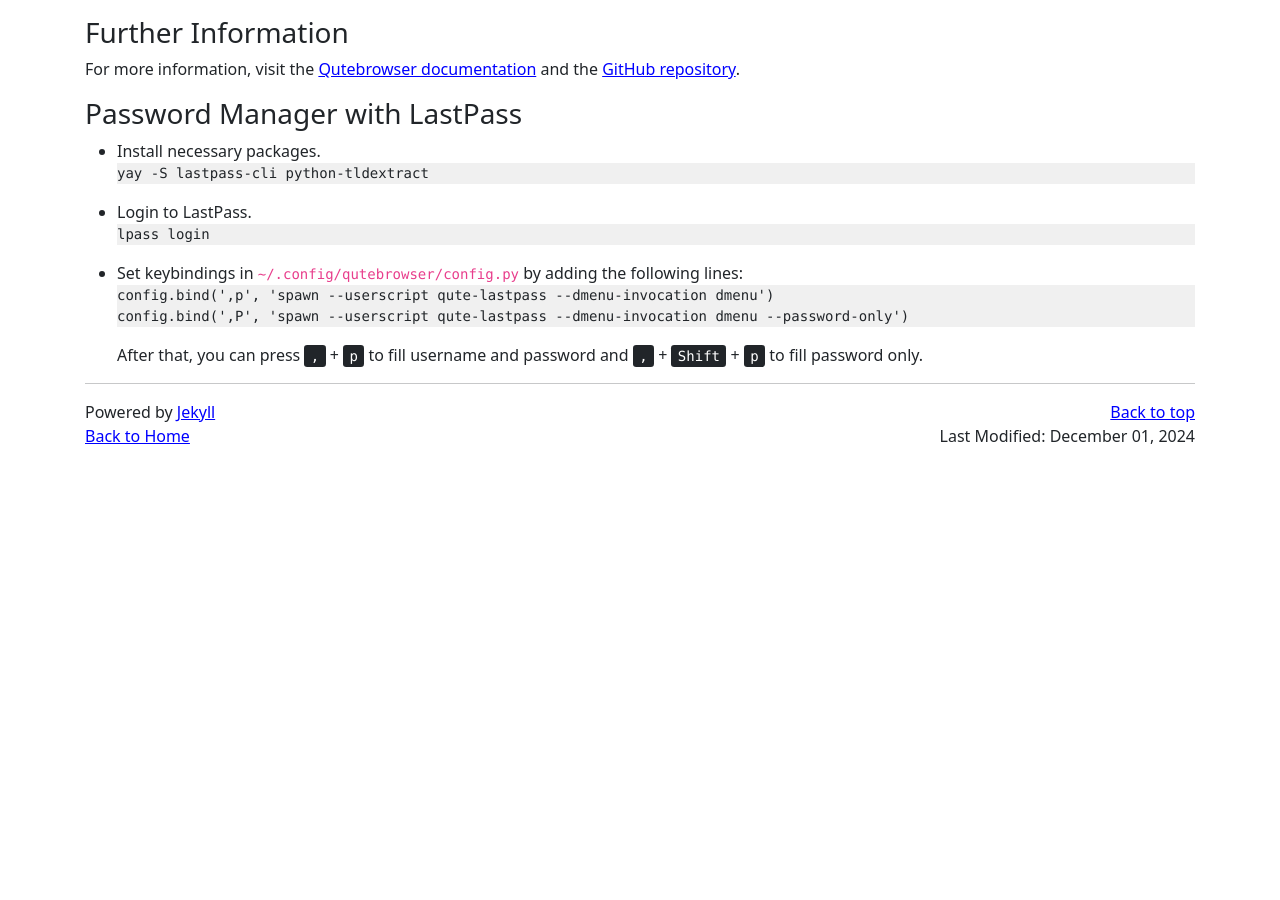
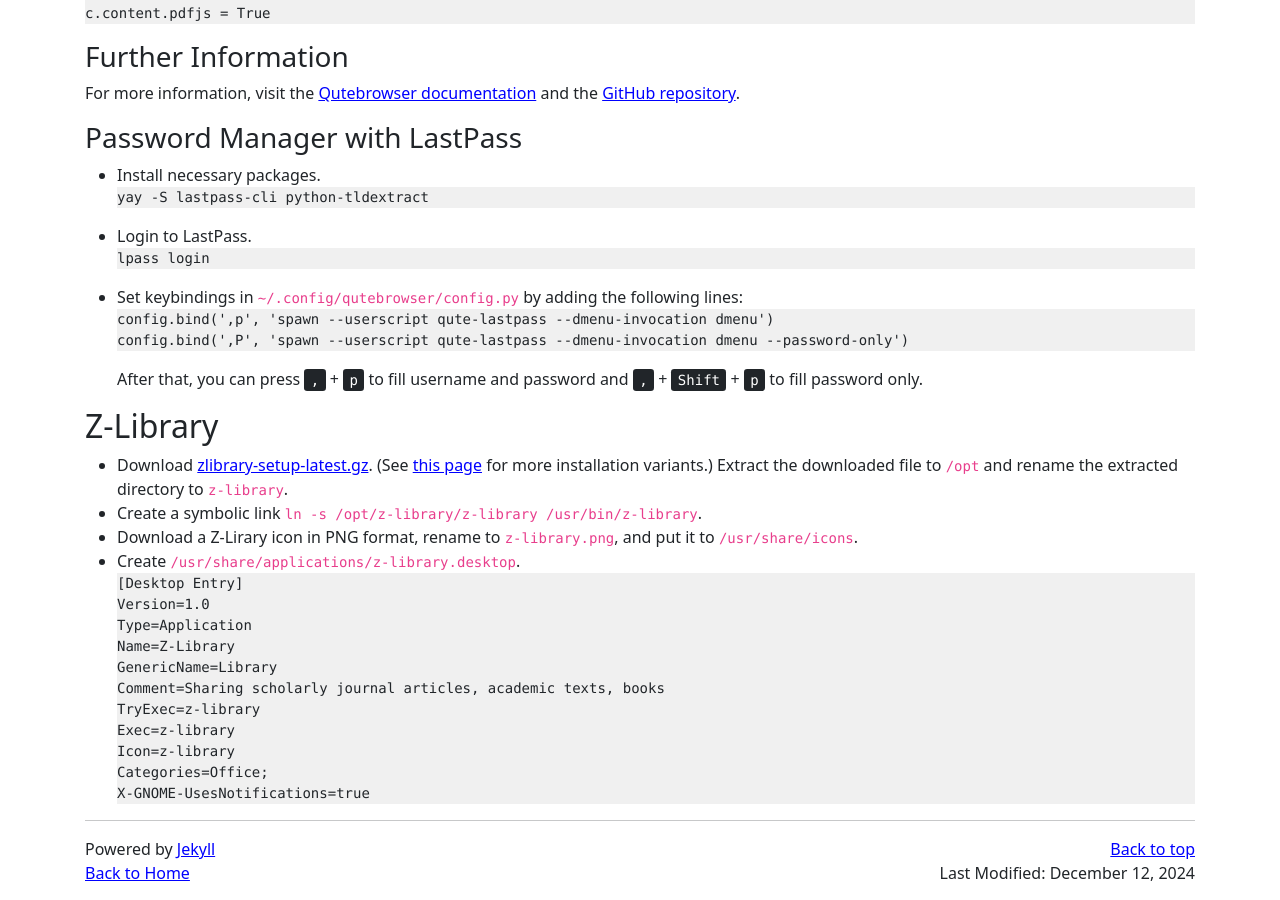
Before and after one commit to hoanganhduc/hoanganhduc.github.io, a Jekyll site: the page built from _posts/2018-05-26-some-notes-on-installing-and-using-arch-linux.md, in a window 1280 px wide and 900 px high, scrolled down 72893 px. Built offline with Jekyll 4.4.1, drawn with Linux system fonts in a browser that asks for light colours; nearby versions of some CDN libraries; a style sheet for code colours, icons or effects is not loaded; before the commit the page ends 73356 px from its top, so only the background shows below that; some of the changed text lies outside the part shown.

Commit message:
Updated @ 2024-12-13  14:50:28 ICT

````diff
--- a/_posts/2018-05-26-some-notes-on-installing-and-using-arch-linux.md
+++ b/_posts/2018-05-26-some-notes-on-installing-and-using-arch-linux.md
@@ -5,7 +5,7 @@ author: Duc A. Hoang
 categories:
   - linux
 <!--comment: true-->
-last_modified_at: 2024-12-01
+last_modified_at: 2024-12-12
 description: This post contains some notes of Duc A. Hoang on installing and using Arch Linux
 keywords: arch linux, installation, Duc A. Hoang
 <!--published: false-->
@@ -3849,3 +3849,23 @@ For more information, visit the [Qutebrowser documentation](https://qutebrowser.
   config.bind(',P', 'spawn --userscript qute-lastpass --dmenu-invocation dmenu --password-only')
   ```
   After that, you can press <kbd>,</kbd> + <kbd>p</kbd> to fill username and password and <kbd>,</kbd> + <kbd>Shift</kbd> + <kbd>p</kbd> to fill password only.
+
+## Z-Library
+
+* Download [zlibrary-setup-latest.gz](https://s3proxy.cdn-zlib.sk/te_public_files/soft/linux/zlibrary-setup-latest.gz). (See [this page](https://1lib.sk/z-access#desktop_app_tab) for more installation variants.) Extract the downloaded file to `/opt` and rename the extracted directory to `z-library`.
+* Create a symbolic link `ln -s /opt/z-library/z-library /usr/bin/z-library`.
+* Download a Z-Lirary icon in PNG format, rename to `z-library.png`, and put it to `/usr/share/icons`.
+* Create `/usr/share/applications/z-library.desktop`.
+  ```
+  [Desktop Entry]
+  Version=1.0
+  Type=Application
+  Name=Z-Library
+  GenericName=Library
+  Comment=Sharing scholarly journal articles, academic texts, books
+  TryExec=z-library
+  Exec=z-library
+  Icon=z-library
+  Categories=Office;
+  X-GNOME-UsesNotifications=true
+  ```
````
Also changed, not shown: 3 other files.
